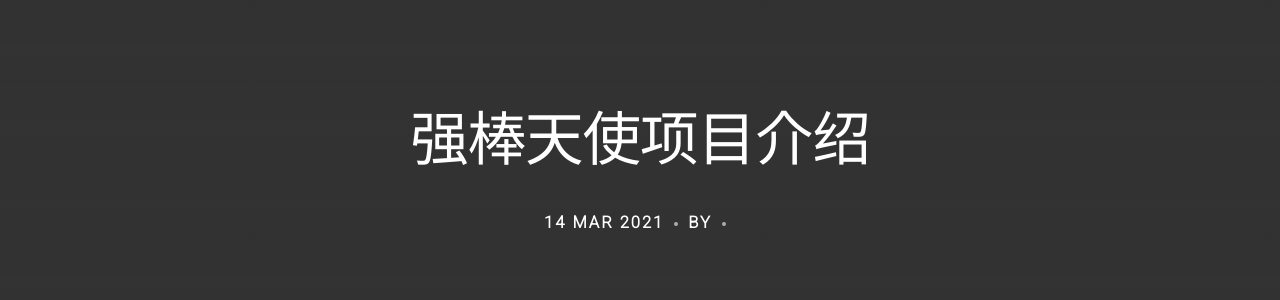
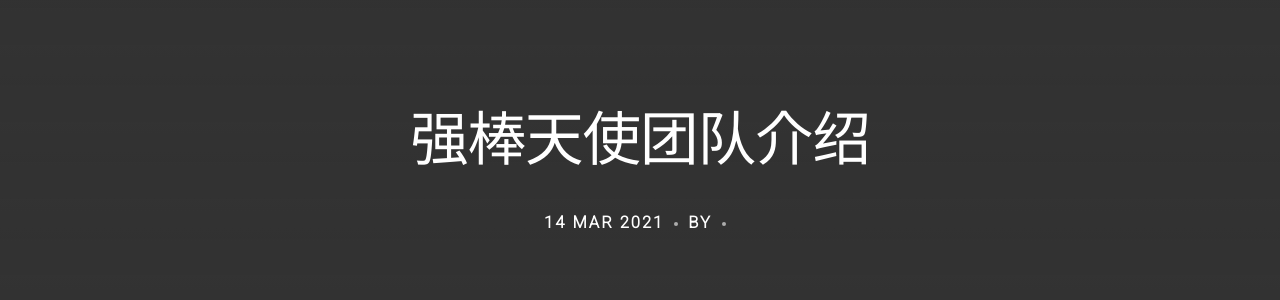
Before and after one commit to Chenxi-liu622/dimoquli-web, a Jekyll site: the page built from _posts/2021-3-14-about-powerbaseballangels.md, in a window 1280 px wide. Shown: the part 138-438 px from the top of the page. Built offline with Jekyll 4.4.1, drawn with Linux system fonts in a browser that asks for light colours; nearby versions of some CDN libraries; some web fonts are replaced; library files that are not in the unit come from our copies; comment, search, counter and statistics services are not loaded.

Commit message:
Update 2021-3-14-about-powerbaseballangels.md
Update

```diff
--- a/_posts/2021-3-14-about-powerbaseballangels.md
+++ b/_posts/2021-3-14-about-powerbaseballangels.md
@@ -1,6 +1,6 @@
 ---
 layout: post
-title:  "强棒天使项目介绍"
+title:  "强棒天使团队介绍"
 image:
   feature: 001.jpg
   topPosition: 0px
```
